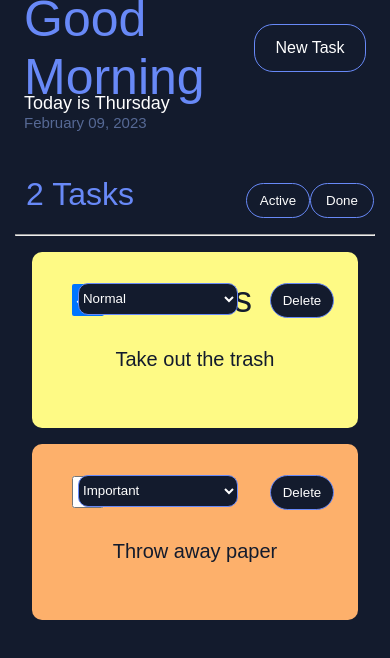
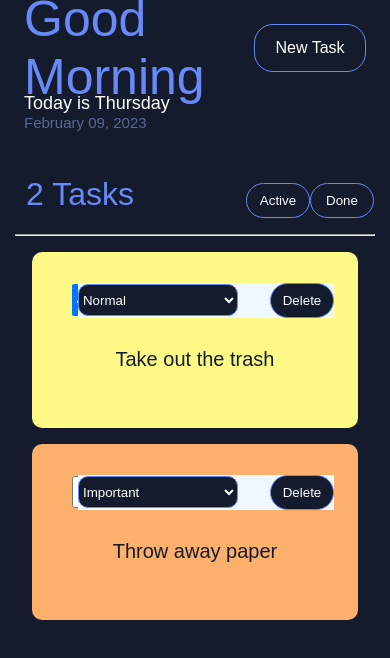
Before and after one commit to dilekbaykara/to-do-list, a React (Create React App) app: page / in a window 390 px wide. Shown: the top 658 px of the page. Built offline with nearby package versions, Linux system fonts and the light colour scheme; a web font is replaced by a local one.

Commit message:
styling delete-div container to be responsive

```diff
--- a/src/App.css
+++ b/src/App.css
@@ -49,6 +49,7 @@
   overflow: hidden;
   display: flex;
   gap: 2rem;
+  background-color: aliceblue;
 }
 
 #delete{
@@ -193,6 +194,7 @@ select {
     font-weight: 400;
     font-style: normal;
     color: #ffff;
+    align-self: center;
     justify-content: center;
     align-content: center;
   }
```
